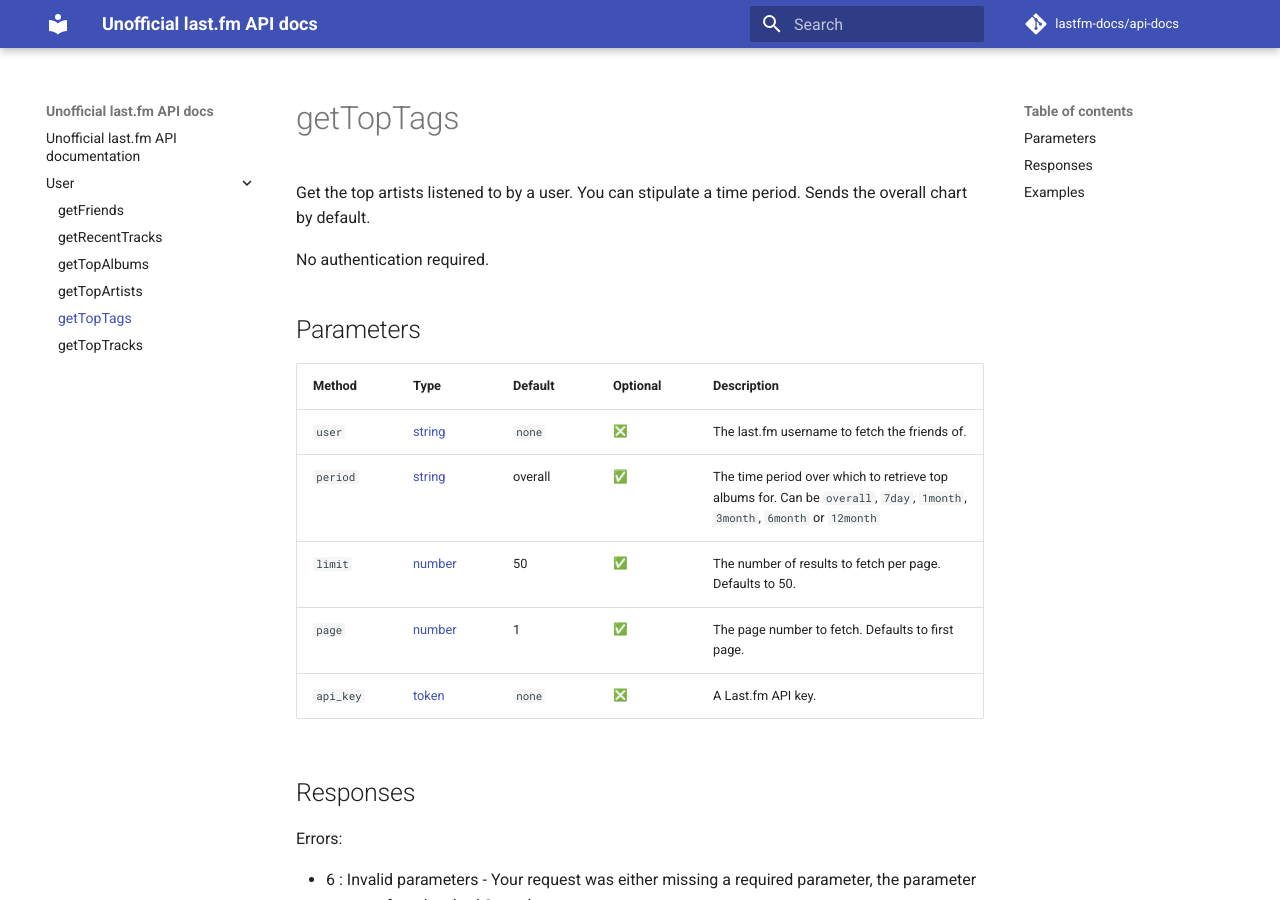
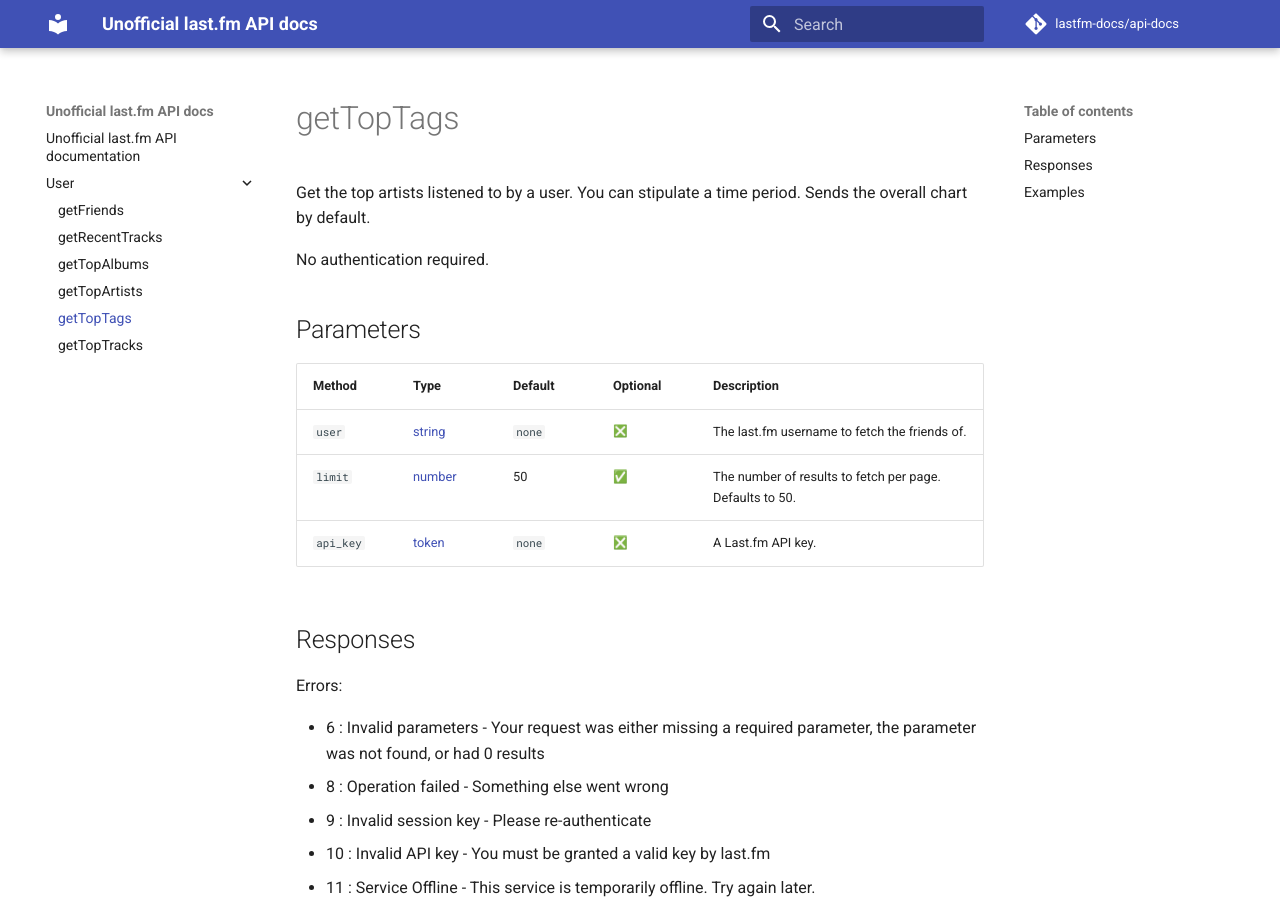
Before and after one commit to lastfm-docs/api-docs, an MkDocs documentation site: the page built from docs/user/getTopTags.md, in a window 1280 px wide and 900 px high. Built offline with MkDocs 1.6.1 and Material for MkDocs 9.7.7, drawn with Linux system fonts in a browser that asks for light colours; emoji names are drawn with the system emoji font; comment, search, counter and statistics services are not loaded.

Commit message:
Remove unused params

```diff
--- a/docs/user/getTopTags.md
+++ b/docs/user/getTopTags.md
@@ -6,9 +6,7 @@
 | Method         | Type                                                                                               | Default | Optional | Description                                            |
 | -------------- | -------------------------------------------------------------------------------------------------- | ------- | -------- | ------------------------------------------------------ |
 | `user`         |[string](https://developer.mozilla.org/en-US/docs/Web/JavaScript/Reference/Global_Objects/String)   |`none`   | :negative_squared_cross_mark: | The last.fm username to fetch the friends of.
-| `period`       |[string](https://developer.mozilla.org/en-US/docs/Web/JavaScript/Reference/Global_Objects/String)   | overall    | :white_check_mark:            | The time period over which to retrieve top albums for. Can be `overall`, `7day`, `1month`, `3month`, `6month` or `12month`
 | `limit`        |[number](https://developer.mozilla.org/en-US/docs/Web/JavaScript/Reference/Global_Objects/Number)   | 50      | :white_check_mark:            | The number of results to fetch per page. Defaults to 50.
-| `page`         |[number](https://developer.mozilla.org/en-US/docs/Web/JavaScript/Reference/Global_Objects/Number)   | 1       | :white_check_mark:            | The page number to fetch. Defaults to first page.
 | `api_key`      |[token](https://www.last.fm/api/account/create)                                                     |`none`   | :negative_squared_cross_mark: | A Last.fm API key.
 
 
```
